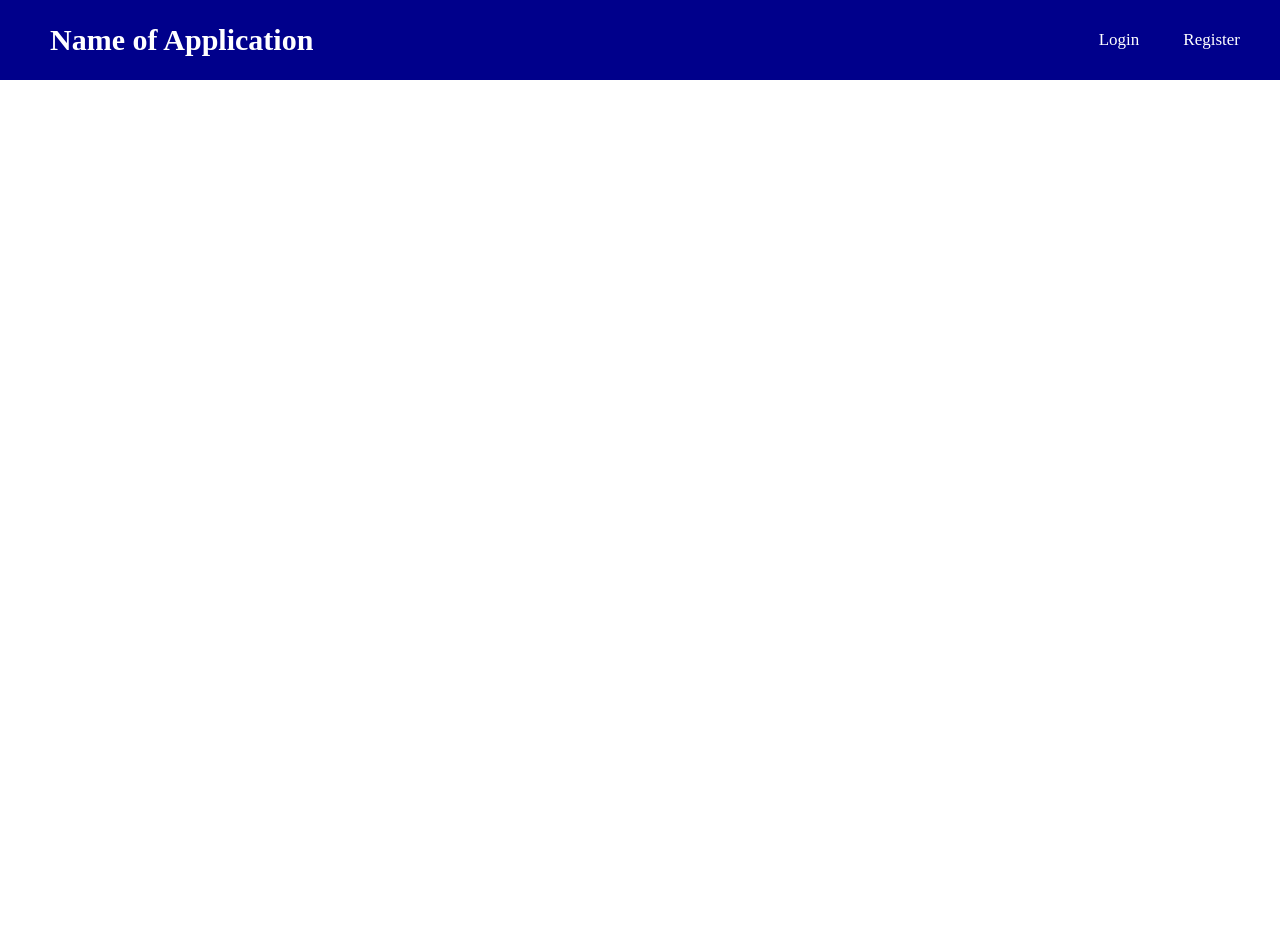
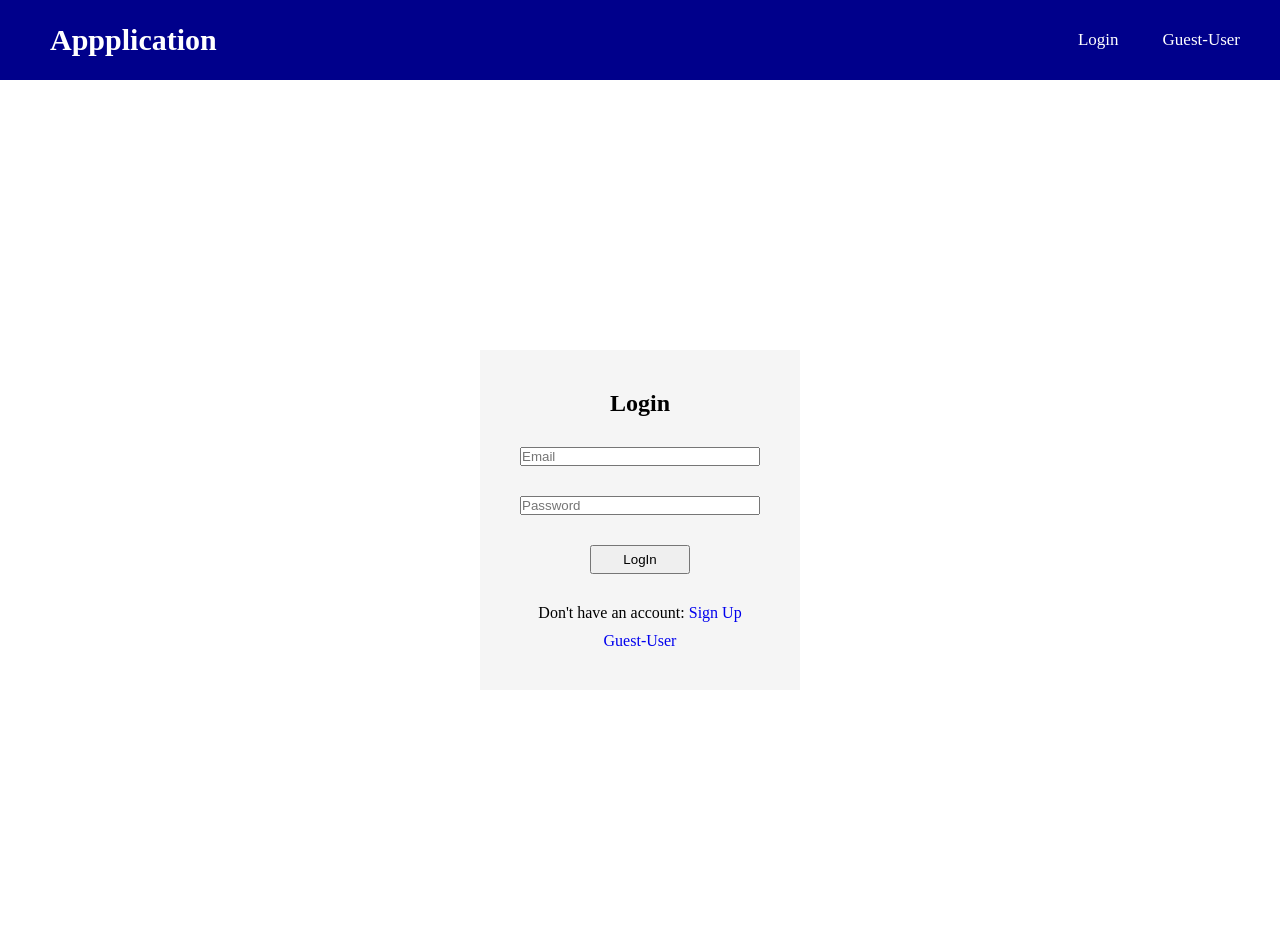
Before and after one commit to HBTHAK01/Restaurant_Reservation_System, a Flask app: page / in a window 1280 px wide. Shown: the top 930 px of the page. Before the commit the page ends 80 px from the top, so only its background shows below. Run offline with Flask 2, Linux system fonts and the light colour scheme.

Commit message:
Simple login form

```diff
--- a/static/index.css
+++ b/static/index.css
@@ -41,3 +41,50 @@ nav ul li a {
 nav a:hover{
     background-color: blue;
 }
+.log-in{
+    margin: 270px auto;
+}
+.container{
+    width: 320px;
+    margin:auto;
+    background-color: whitesmoke;
+    padding: 40px;
+}
+.header{
+    margin: 0px auto 30px auto;
+    text-align: center;
+}
+.body{
+    text-align: center;
+}
+input{
+    margin: 0px auto 30px auto;
+    width: 100%;
+}
+button{
+    margin: 0px auto 30px auto;
+    width: 100px;
+    padding: 5px;
+}
+
+.sign-up{
+    text-align: center;
+    margin: 0px auto 10px auto;
+
+}
+.guest-user{
+    text-align: center;
+}
+@media screen and (max-width: 525px) {
+    nav {
+        display: block;
+        padding: 0;
+        text-align: center;
+    }
+    nav ul {
+        margin: auto;
+        float:none;
+        text-align: center;
+        align-items: center;
+    }
+}
--- a/templates/index.html
+++ b/templates/index.html
@@ -7,14 +7,40 @@
 {% block body %}
 <section class = "nav-link">
     <nav>
-        <label>Name of Application</label>
+        <label>Appplication</label>
             <ul>
                 <li> <a href = "#">Login</a></li>
-                <li> <a href = "#">Register</a></li>
+                <li> <a href = "#">Guest-User</a></li>
             </ul>
     </nav>
 </section>
 
+<section class = "log-in">
+    <div class = container>
+        <div class = "header">
+            <h1>Login</h1>
+        </div>
+        <div class = "body">
+            <form>
+                <span>
+                    <i></i>
+                    <input type = "text" placeholder="Email" name = "">
+                </span><br>
+                <span>
+                    <i></i>
+                    <input type = "password" placeholder="Password" name = "">
+                </span><br>
+                <button type = "submit">LogIn</button>
+            </form>
+        </div>
+        <div class = "sign-up">
+            <p>Don't have an account: <a href = #>Sign Up</a> </p>
+        </div>
+        <div class = "guest-user">
+            <a href = #>Guest-User</a>
+        </div>
+    </div>
+</section>
 </html>
 
 {% endblock %}
```
